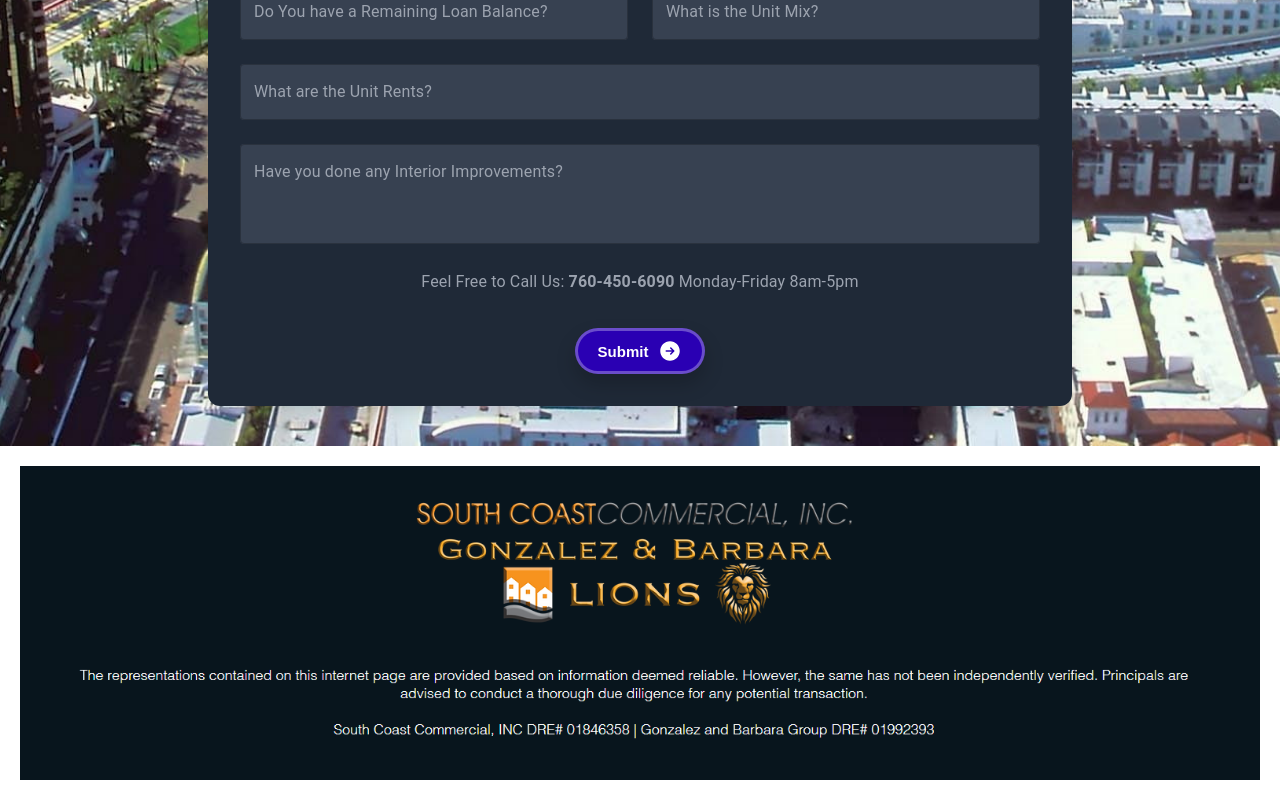
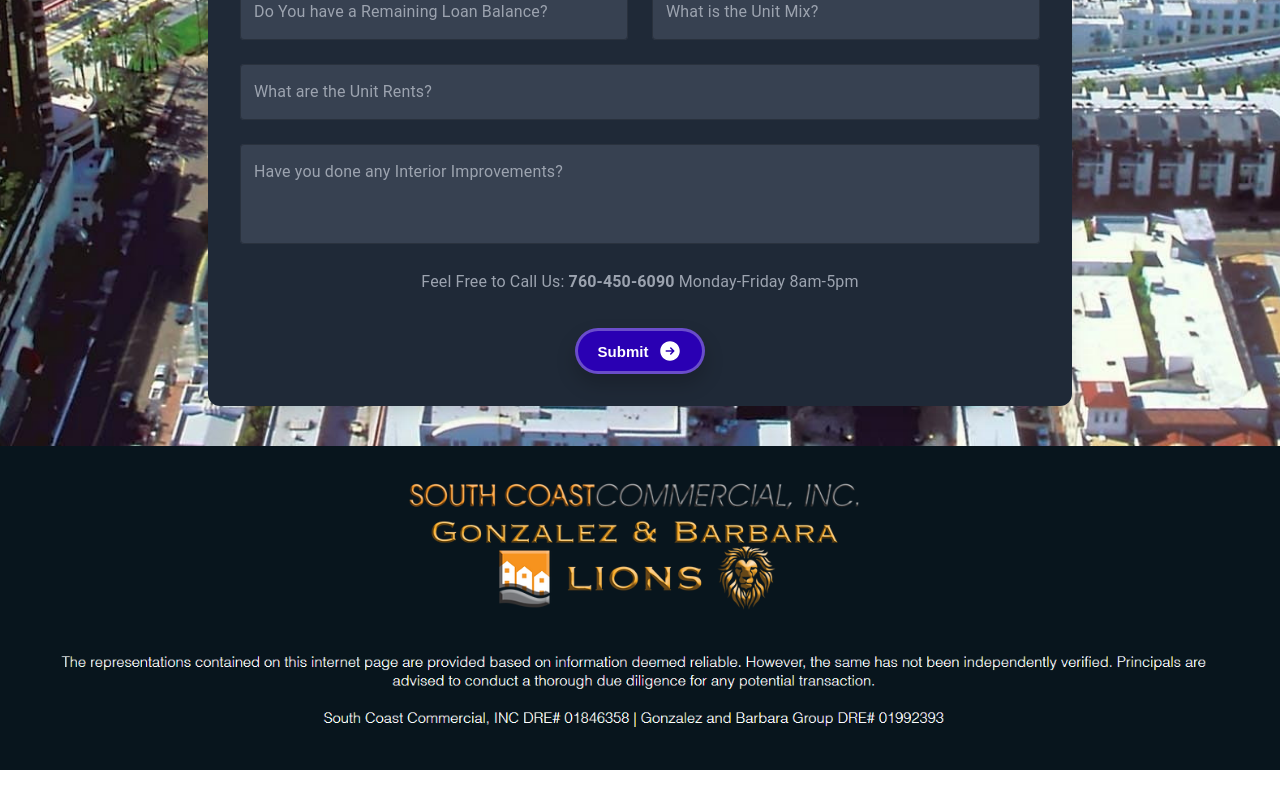
Before and after one commit to Ecosystem-Network/buyer-ready-SD, a React (Create React App) app: page / in a window 1280 px wide. Shown: the part 1198-1998 px from the top of the page. After the commit the page ends 1968 px from the top, so only its background shows below. Built offline with nearby package versions, Linux system fonts and the light colour scheme.

Commit message:
Update Footer.js

```diff
--- a/src/Footer.js
+++ b/src/Footer.js
@@ -10,13 +10,13 @@ const Footer = ({ src, alt, width, height }) => {
       target="_blank"
       rel="noopener noreferrer"
       sx={{
-        display: 'flex', // Ensure the link container uses flex for alignment
-        justifyContent: 'center', // Center the image horizontally
-        alignItems: 'center', // Center the image vertically
-        width: '100%', // Ensure the footer spans the full width of the page
-        height: 'auto', // Maintain the aspect ratio
-        padding: '20px', // Add padding for better spacing
-        boxSizing: 'border-box', // Make sure padding is included in the element's total width/height
+        display: 'flex',
+        justifyContent: 'center',
+        alignItems: 'center',
+        width: '100%',
+        height: 'auto',
+        padding: 0, // Removed padding to eliminate extra space
+        margin: 0,  // Ensure there's no margin
       }}
     >
       <Box
@@ -24,10 +24,10 @@ const Footer = ({ src, alt, width, height }) => {
         src={src || '/License.png'}
         alt={alt || 'License Image'}
         sx={{
-          width: width || 'auto', // Allow the image to scale naturally
+          width: width || 'auto',
           height: height || 'auto',
-          maxWidth: '100%', // Ensure the image doesn't overflow the parent container
-          objectFit: 'contain', // Contain the image without cropping
+          maxWidth: '100%',
+          objectFit: 'contain',
         }}
       />
     </Box>
```
